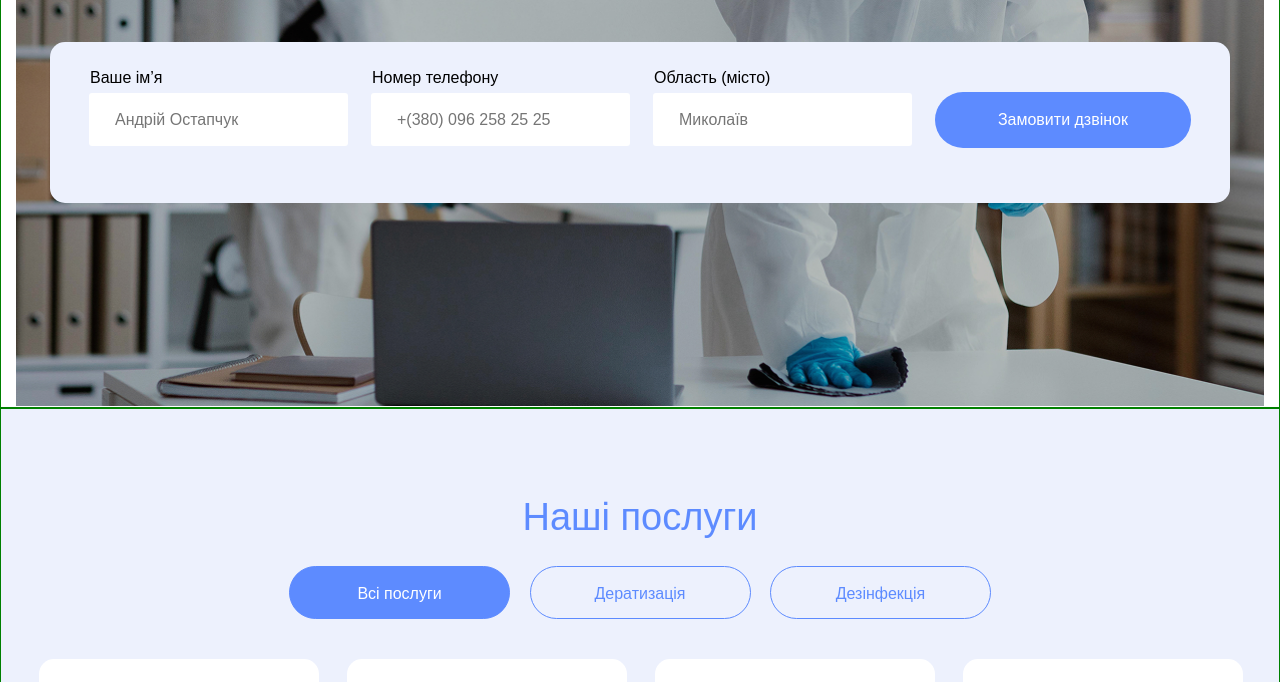
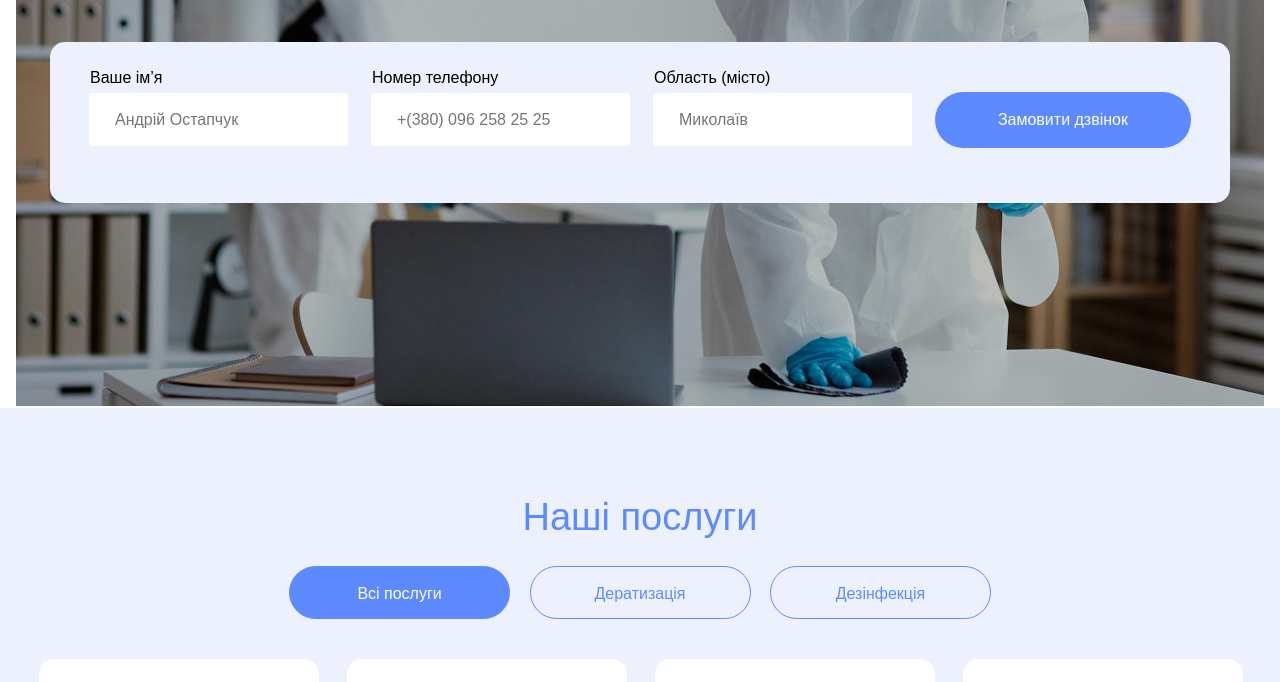
Before and after one commit to BigHeadliner/Antiparasite, a website: page app/index.html in a window 1280 px wide. Shown: the part 403-1085 px from the top of the page. Drawn offline with Linux system fonts and the light colour scheme.

Commit message:
lending page is ready

```diff
--- a/app/scss/_global.scss
+++ b/app/scss/_global.scss
@@ -10,7 +10,7 @@ body {
   max-width: 1470px;
   margin: 0 auto;
   padding: 0 15px;
-  border: 1px solid green;
+  border: 1px solid transparent;
 }
 
 .general-btn {
```
Also changed, not shown: app/scss/_media.scss (+1 -16 lines), app/css/style.css.
